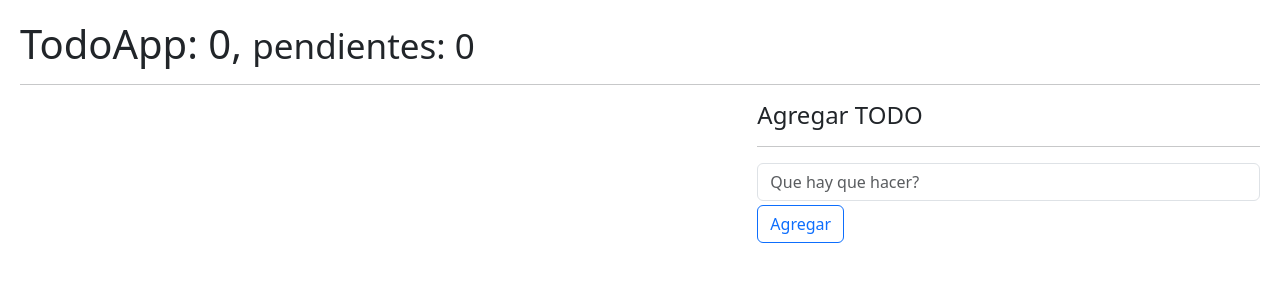
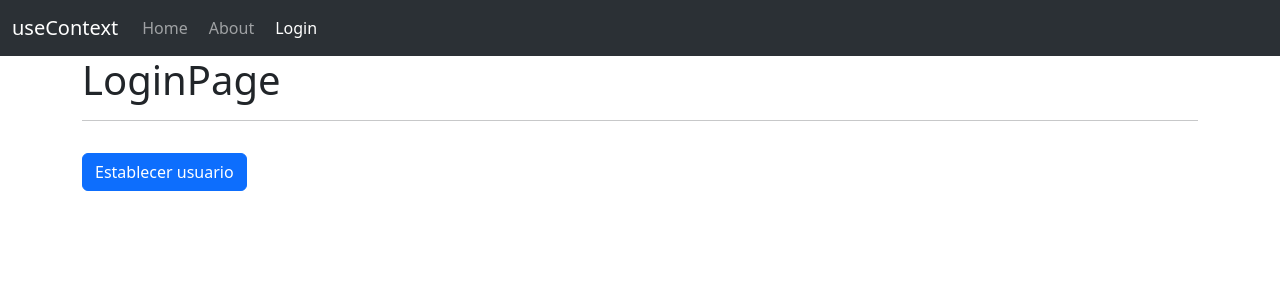
Before and after one commit to jairdeyner/react-hook-app, a React (Vite) app: page /login in a window 1280 px wide. Shown: the top 300 px of the page. Built offline with nearby package versions, Linux system fonts and the light colour scheme.

Commit message:
useContext

```diff
--- a/package.json
+++ b/package.json
@@ -11,7 +11,8 @@
   },
   "dependencies": {
     "react": "^19.0.0",
-    "react-dom": "^19.0.0"
+    "react-dom": "^19.0.0",
+    "react-router": "^7.5.3"
   },
   "devDependencies": {
     "@eslint/js": "^9.21.0",
--- /dev/null
+++ b/src/09-useContext/AboutPage.jsx
@@ -0,0 +1,8 @@
+export const AboutPage = () => {
+  return (
+    <>
+      <h1>AboutPage</h1>
+      <hr />
+    </>
+  )
+}
--- /dev/null
+++ b/src/09-useContext/HomePage.jsx
@@ -0,0 +1,17 @@
+import { useContext } from "react"
+import { UserContext } from "./context/UserContext"
+
+export const HomePage = () => {
+  const {user} = useContext(UserContext);
+
+  return (
+    <>
+      <h1>HomePage</h1>
+      <hr />
+
+      <pre>
+        {JSON.stringify(user, null, 3)}
+      </pre>
+    </>
+  )
+}
--- /dev/null
+++ b/src/09-useContext/LoginPage.jsx
@@ -0,0 +1,21 @@
+import { useContext } from "react"
+import { UserContext } from "./context/UserContext"
+
+export const LoginPage = () => {
+  const {user, setUser} = useContext(UserContext);
+
+  return (
+    <>
+      <h1>LoginPage</h1>
+      <hr />
+
+      <pre>
+        {JSON.stringify(user, null, 3)}
+      </pre>
+
+      <button className="btn btn-primary" onClick={() => setUser({id: 123, name: "Jair", email: "jair@gmail.com"})}>
+        Establecer usuario
+      </button>
+    </>
+  )
+}
--- /dev/null
+++ b/src/09-useContext/MainApp.jsx
@@ -0,0 +1,25 @@
+import { Navigate, Route, Routes } from "react-router"
+import { UserProvider } from "./context/UserProvider"
+
+import { HomePage } from "./HomePage"
+import { AboutPage } from "./AboutPage"
+import { LoginPage } from "./LoginPage"
+import { Navbar } from "./Navbar"
+
+export const MainApp = () => {
+  return (
+    <UserProvider>
+      <Navbar />
+
+      <main className="container">
+        <Routes>
+          <Route path="/" element={<HomePage />} />
+          <Route path="login" element={<LoginPage />} />
+          <Route path="about" element={<AboutPage />} />
+          {/* <Route path="/*" element={<LoginPage />} /> */}
+          <Route path="/*" element={<Navigate to="/about" />} />
+        </Routes>
+      </main>
+    </UserProvider>
+  )
+}
--- /dev/null
+++ b/src/09-useContext/Navbar.jsx
@@ -0,0 +1,24 @@
+import { NavLink } from "react-router"
+
+export const Navbar = () => {
+  return (
+    <nav className="navbar bg-primary navbar-expand-lg bg-body-tertiary" data-bs-theme="dark">
+      <div className="container-fluid">
+        <NavLink className="navbar-brand" to="/">useContext</NavLink>
+        <div className="collapse navbar-collapse" id="navbarNav">
+          <ul className="navbar-nav">
+            <li className="nav-item">
+              <NavLink className="nav-link" to="/">Home</NavLink>
+            </li>
+            <li className="nav-item">
+              <NavLink className="nav-link" to="/about">About</NavLink>
+            </li>
+            <li className="nav-item">
+              <NavLink className="nav-link" to="/login">Login</NavLink>
+            </li>
+          </ul>
+        </div>
+      </div>
+    </nav>
+  )
+}
--- /dev/null
+++ b/src/09-useContext/context/UserContext.jsx
@@ -0,0 +1,3 @@
+import { createContext } from "react";
+
+export const UserContext = createContext();
--- /dev/null
+++ b/src/09-useContext/context/UserProvider.jsx
@@ -0,0 +1,19 @@
+import { useState } from "react"
+import { UserContext } from "./UserContext"
+
+/* const user = {
+  id: 123,
+  name: "Shanthal Tello",
+  email: "st@gmail.com"
+}
+ */
+export const UserProvider = ({children}) => {
+  const [user, setUser] = useState();
+
+  return (
+    // <UserContext.Provider value={{hola: "Mundo", user}}>
+    <UserContext.Provider value={{ user, setUser }}>
+      {children}
+    </UserContext.Provider>
+  )
+}
--- a/src/index.css
+++ b/src/index.css
@@ -1,7 +1,7 @@
-body {
-  padding: 20px;
-}
-
 button {
   margin-right: 10px;
 }
+
+a {
+  margin-right: 5px;
+}
--- a/src/main.jsx
+++ b/src/main.jsx
@@ -1,7 +1,9 @@
 import { StrictMode } from "react";
 import { createRoot } from "react-dom/client";
+import { BrowserRouter } from "react-router";
 import "./index.css";
-import { TodoApp } from "./08-useReducer/TodoApp";
+import { MainApp } from "./09-useContext/MainApp";
+// import { TodoApp } from "./08-useReducer/TodoApp";
 // import { Padre } from "./07-tarea-memo/Padre";
 // import { CallbackHook } from "./06-memos/CallbackHook";
 // import { MemoHook } from "./06-memos/MemorHook";
@@ -16,6 +18,8 @@
 
 createRoot(document.getElementById("root")).render(
   <StrictMode>
-    <TodoApp />
+    <BrowserRouter>
+      <MainApp />
+    </BrowserRouter>
   </StrictMode>
 );
```
Also changed, not shown: 1 other file (tests, documents, lock files or other folders).
